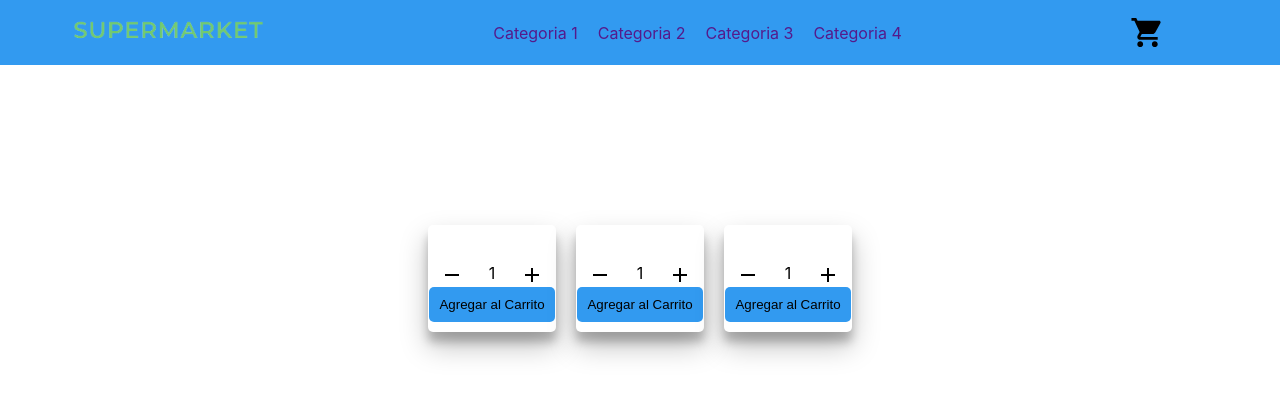
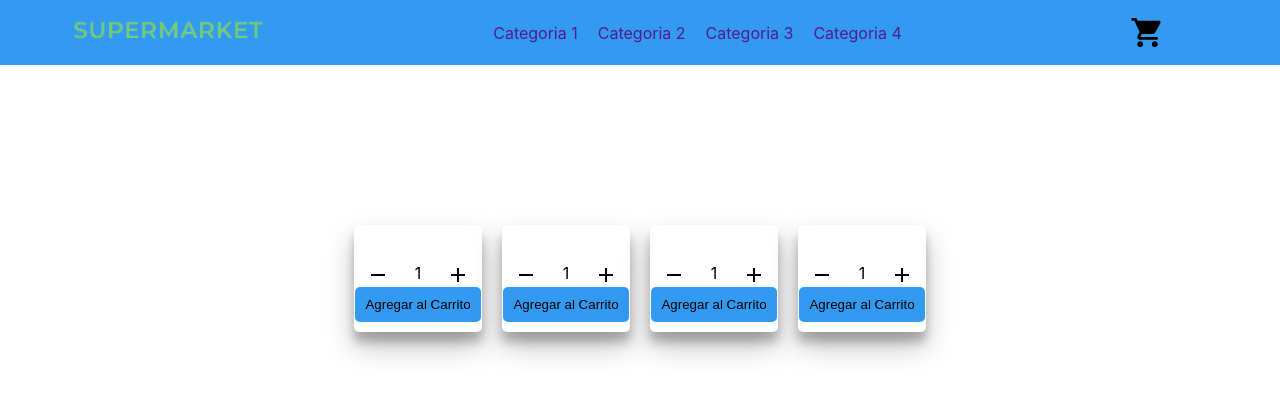
Before and after one commit to Luismorandi/superapp-curso-react, a React (Create React App) app: page / in a window 1280 px wide. Shown: the top 396 px of the page. Built offline with nearby package versions, Linux system fonts and the light colour scheme.

Commit message:
itemcountv2

```diff
--- a/src/components/itemListFolder/ItemListContainer.js
+++ b/src/components/itemListFolder/ItemListContainer.js
@@ -13,6 +13,7 @@ function ItemListContainer({name, numero}){
         <ItemCount stock="10" initial="1" onAdd={()=> onAdd(0)}/>
         <ItemCount stock="7" initial="1" onAdd={()=> onAdd(0)}/>
         <ItemCount stock="4" initial="1" onAdd={()=> onAdd(0)}/>
+        <ItemCount stock="0" initial="1" onAdd={()=> onAdd(0)}/>
         </div>
 
     )
```
